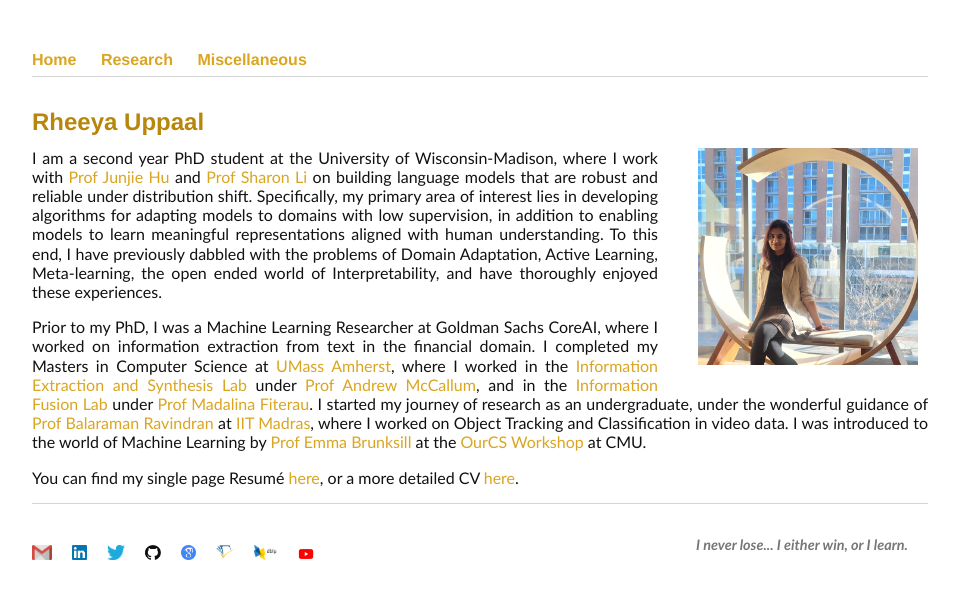
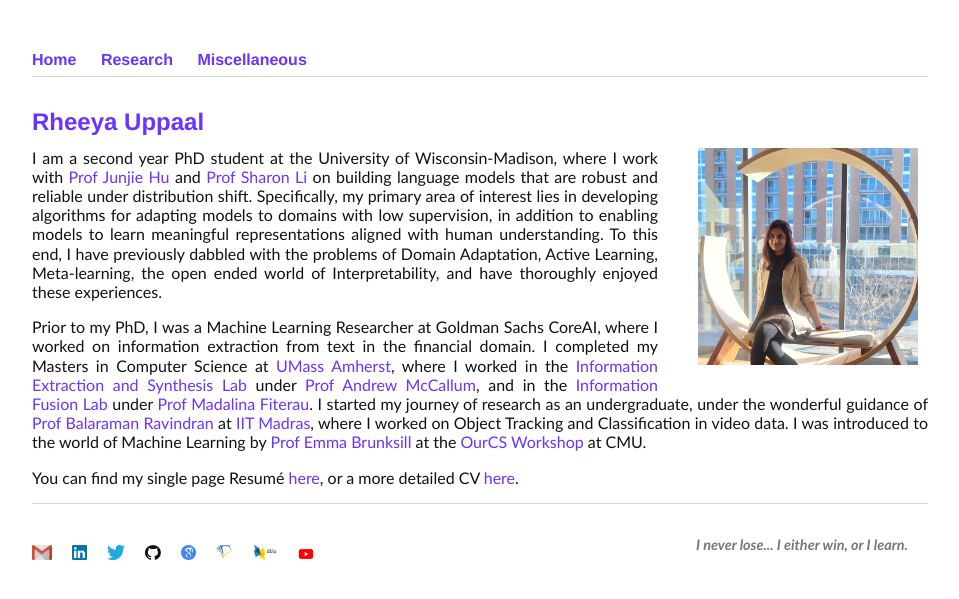
Before and after one commit to Uppaal/Uppaal.github.io, a Jekyll site: the page built from index.html, in a window 1280 px wide. Shown: the top 599 px of the page, without its empty margins (160-1119 px from the left). Built offline with Jekyll 4.4.1, drawn with Linux system fonts in a browser that asks for light colours.

Commit message:
Update main.css

```diff
--- a/css/main.css
+++ b/css/main.css
@@ -8,8 +8,8 @@
 
 :root {
     --main-bg-color: #FFFFFF; /*white*/
-    --heading-color: #B8860B;
-    --link-color: #DAA520;
+    --heading-color: #6A33FF;
+    --link-color: #6A33FF;
     --font-color: #111;  /*111 is darkest black and 999 is lightest*/
     --footer-font-color:#777
 }
```
